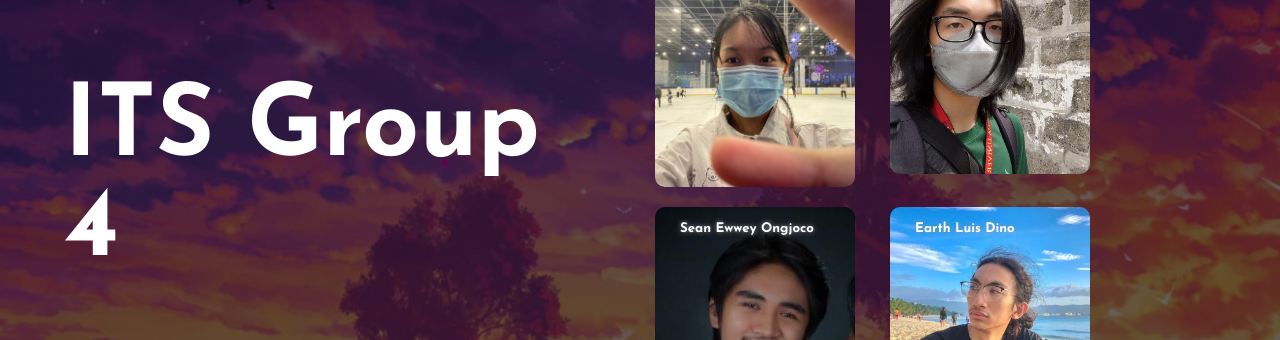
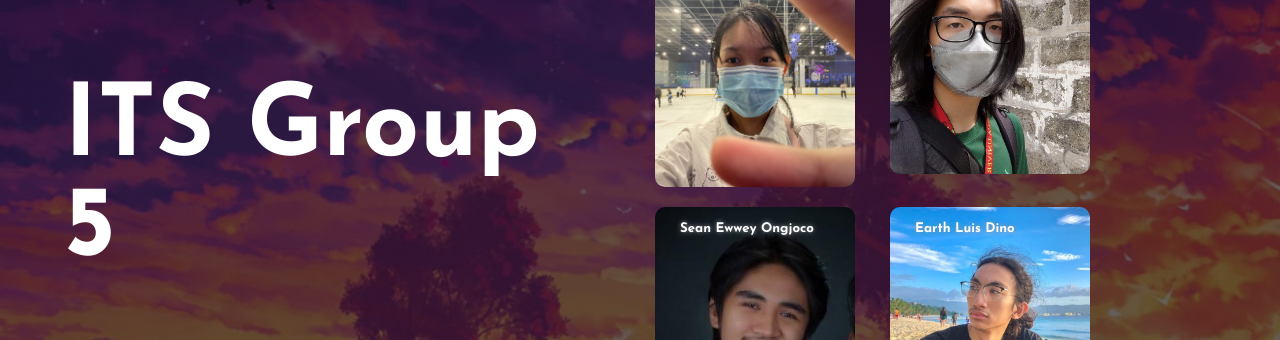
Before and after one commit to ysanuchu/Mochi-Desu, a plain HTML site: page Members.html in a window 1280 px wide. Shown: the part 241-581 px from the top of the page. Drawn offline with Linux system fonts and the light colour scheme.

Commit message:
Update Members.html

```diff
--- a/Members.html
+++ b/Members.html
@@ -25,7 +25,7 @@
 	    </nav>
 		<div class="row">
 	    <div class="col">
-		     <h1>ITS Group 4</h1>
+		     <h1>ITS Group 5</h1>
 			 <p>
 		</div>
 		<div class="col">
```
